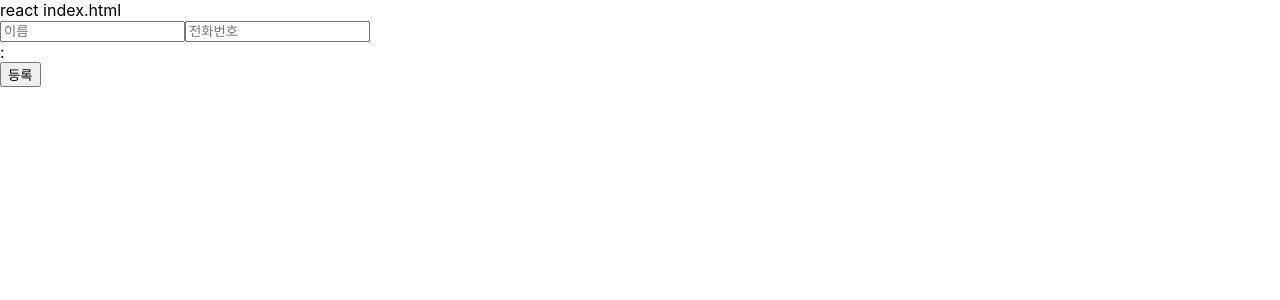
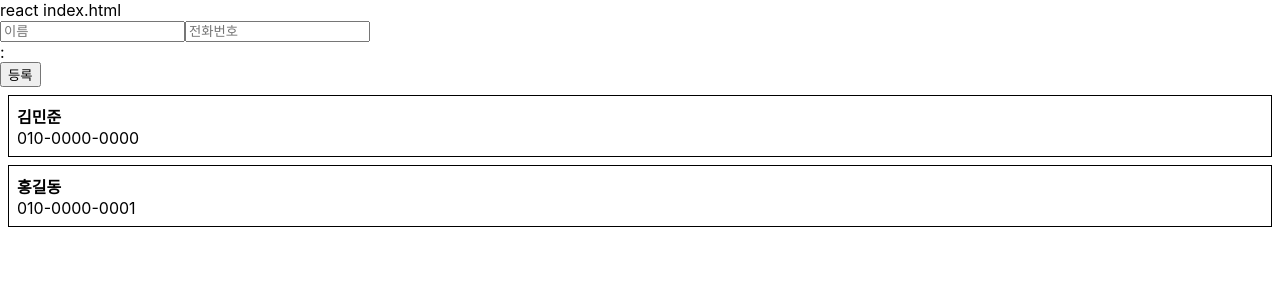
Before and after one commit to kimyk0120/toyp_m_invitation, a React (Create React App) app: page / in a window 1280 px wide. Shown: the top 300 px of the page. Built offline with nearby package versions, Linux system fonts and the light colour scheme.

Commit message:
- react study

```diff
--- a/src/App.js
+++ b/src/App.js
@@ -1,20 +1,47 @@
+// noinspection JSCheckFunctionSignatures
+
 import logo from './logo.svg';
 import './App.css';
 import {Component, Fragment} from "react";
 // import MyName from "./MyName";
 // import Counter from "./Counter";
 import PhoneForm from "./components/PhoneForm";
+import PhoneInfoList from "./components/PhoneInfoList";
 
 class App extends Component {
+    id = 2
+
+    state = {
+        information: [
+            {
+                id: 0,
+                name: '김민준',
+                phone: '010-0000-0000'
+            },
+            {
+                id: 1,
+                name: '홍길동',
+                phone: '010-0000-0001'
+            }
+        ]
+    }
 
     handleCreate = (data) => {
-        console.log(data);
+        // console.log(data);
+        const {information} = this.state;
+        this.setState({
+            information: information.concat({id: this.id++, ...data})
+        })
     }
     render() {
+        const {information} = this.state;
         return (
             <div>
                 <PhoneForm phonform_onCreate={this.handleCreate} />
+                <PhoneInfoList data={this.state.information} />
+                {/*{JSON.stringify(information)}*/}
             </div>
+
             // <Fragment>
             //     <MyName name={"react_2"} />
             //     <Counter />
--- /dev/null
+++ b/src/components/PhoneInfo.js
@@ -0,0 +1,31 @@
+// file: src/components/PhoneInfo.js
+import React, { Component } from 'react';
+
+class PhoneInfo extends Component {
+    static defaultProps = {
+        info: {
+            name: '이름',
+            phone: '010-0000-0000',
+            id: 0
+        }
+    }
+
+    render() {
+        const style = {
+            border: '1px solid black',
+            padding: '8px',
+            margin: '8px'
+        };
+
+        const { name, phone, id } = this.props.info;
+
+        return (
+            <div style={style}>
+                <div><b>{name}</b></div>
+                <div>{phone}</div>
+            </div>
+        );
+    }
+}
+
+export default PhoneInfo;
--- /dev/null
+++ b/src/components/PhoneInfoList.js
@@ -0,0 +1,24 @@
+// src/components/PhoneInfoList.js
+import React, { Component } from 'react';
+import PhoneInfo from './PhoneInfo';
+
+class PhoneInfoList extends Component {
+    static defaultProps = {
+        data: []
+    }
+
+    render() {
+        const { data } = this.props;
+        const list = data.map(
+            info => (<PhoneInfo key={info.id} info={info}/>)
+        );
+
+        return (
+            <div>
+                {list}
+            </div>
+        );
+    }
+}
+
+export default PhoneInfoList;
```
Also changed, not shown: 1 other file (tests, documents, lock files or other folders).
